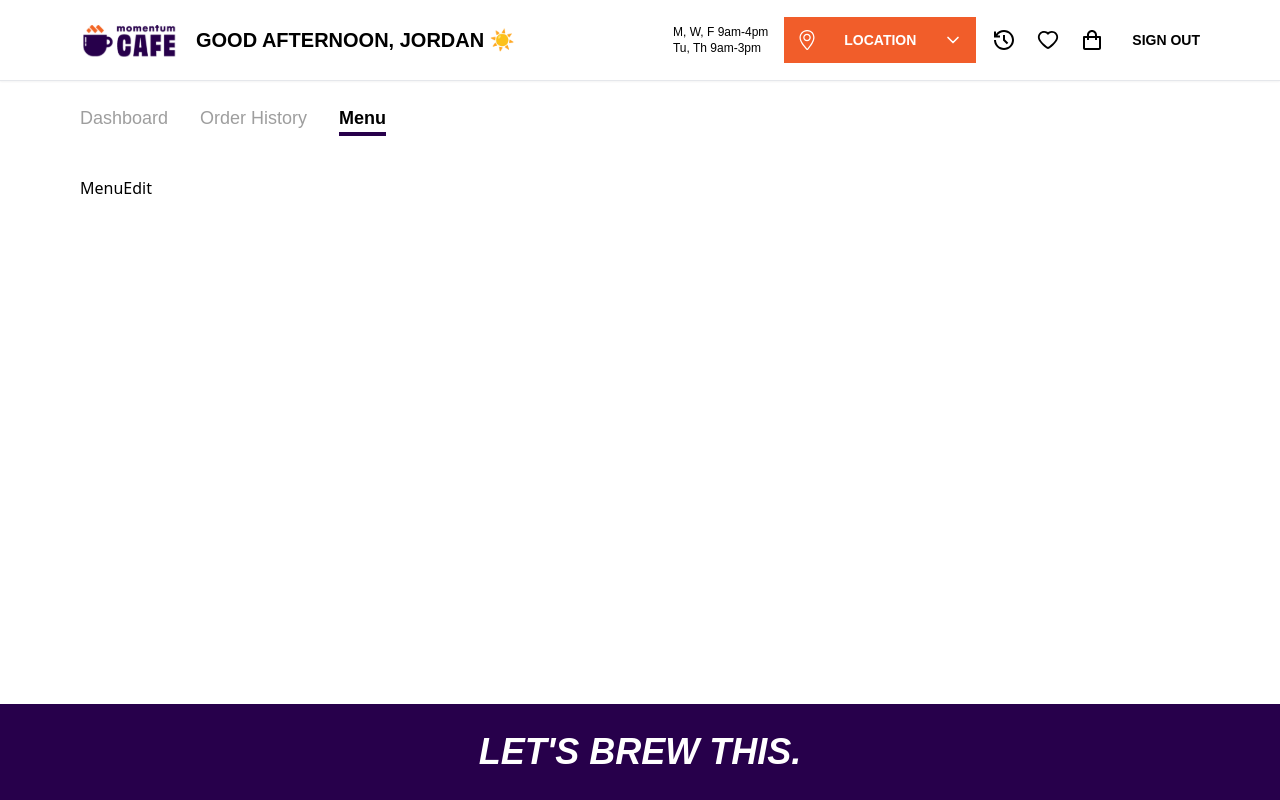
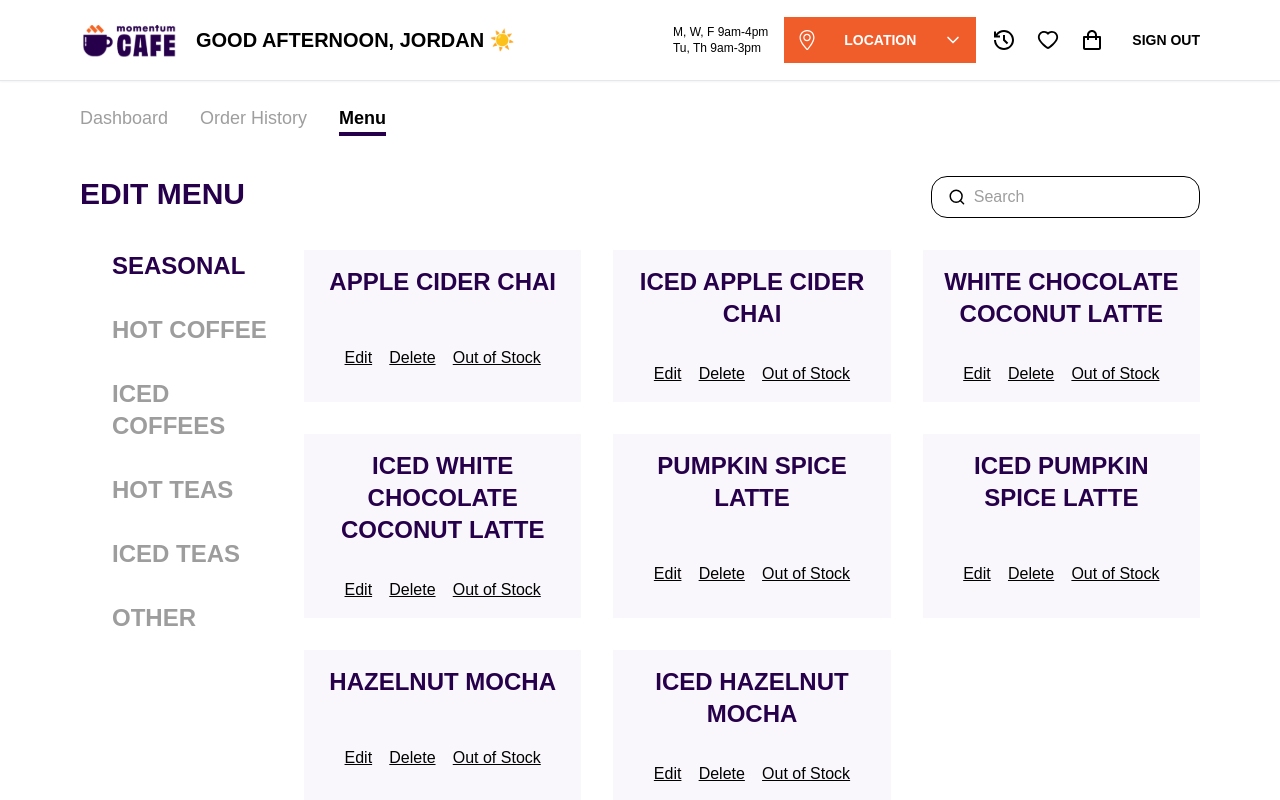
Before and after one commit to interactivejo/momentum-coffee-app, a Next.js app in the folder coffee-app/: page /admin in a window 1280 px wide. Both pictures are taken after a click on the element "Menu". Shown: the top 800 px of the page. Built offline with nearby package versions, Linux system fonts and the light colour scheme; a web font is replaced by a local one.

Commit message:
created editable menu piece

```diff
--- a/coffee-app/app/components/sections/MenuEdit.tsx
+++ b/coffee-app/app/components/sections/MenuEdit.tsx
@@ -1,9 +1,378 @@
-import React from 'react'
+import React from "react";
+import Search from "../ui/Search";
+import MenuEditBlock from "../ui/MenuEditBlock";
+import { useState } from "react";
+import { BsPlusCircleFill } from "react-icons/bs";
+
+const menu = {
+  categories: [
+    {
+      index: 2,
+      title: "Seasonal",
+      items: [
+        {
+          index: 1,
+          name: "Apple Cider Chai",
+          img: "/images/hot-tea.jpeg",
+        },
+        {
+          index: 2,
+          name: "Iced Apple Cider Chai",
+          img: "/images/iced-tea.jpeg",
+        },
+        {
+          index: 3,
+          name: "White Chocolate Coconut Latte",
+          img: "/images/hot-latte.jpeg",
+        },
+        {
+          index: 4,
+          name: "Iced White Chocolate Coconut Latte",
+          img: "/images/iced-latte.jpeg",
+        },
+        {
+          index: 5,
+          name: "Pumpkin Spice Latte",
+          img: "/images/hot-latte.jpeg",
+        },
+        {
+          index: 6,
+          name: "Iced Pumpkin Spice Latte",
+          img: "/images/iced-latte.jpeg",
+        },
+        {
+          index: 7,
+          name: "Hazelnut Mocha",
+          img: "/images/hot-mocha.jpeg",
+        },
+        {
+          index: 8,
+          name: "Iced Hazelnut Mocha",
+          img: "/images/iced-mocha.jpeg",
+        },
+      ],
+    },
+    {
+      index: 3,
+      title: "Hot Coffee",
+      items: [
+        {
+          index: 1,
+          name: "Drip Coffee (Panther City Blend)",
+          img: "/images/drip-coffee.jpeg",
+        },
+        {
+          index: 2,
+          name: "Espresso (Panther City Blend)",
+          img: "/images/espresso.jpeg",
+        },
+        {
+          index: 3,
+          name: "Double Espresso (Panther City Blend)",
+          img: "/images/espresso.jpeg",
+        },
+        {
+          index: 4,
+          name: "Latte",
+          img: "/images/hot-latte.jpeg",
+        },
+        {
+          index: 5,
+          name: "Cappuccino",
+          img: "/images/hot-latte.jpeg",
+        },
+        {
+          index: 6,
+          name: "Cortado",
+          img: "/images/cortado.jpeg",
+        },
+        {
+          index: 7,
+          name: "Traditional Macchiato",
+          img: "/images/hot-latte.jpeg",
+        },
+        {
+          index: 8,
+          name: "Americano",
+          img: "/images/drip-coffee.jpeg",
+        },
+        {
+          index: 9,
+          name: "Sons Latte",
+          img: "/images/hot-latte.jpeg",
+        },
+        {
+          index: 10,
+          name: "Mocha",
+          img: "/images/hot-mocha.jpeg",
+        },
+      ],
+    },
+    {
+      index: 4,
+      title: "Iced Coffees",
+      items: [
+        {
+          index: 1,
+          name: "Cold Brew",
+          img: "/images/cold-brew.jpeg",
+        },
+        {
+          index: 2,
+          name: "Iced Americano",
+          img: "/images/iced-americano.jpeg",
+        },
+        {
+          index: 3,
+          name: "Iced Latte",
+          img: "/images/iced-latte.jpeg",
+        },
+      ],
+    },
+    {
+      index: 5,
+      title: "Hot Teas",
+      items: [
+        {
+          index: 1,
+          name: "Chai Tea Latte",
+          img: "/images/hot-tea.jpeg",
+        },
+        {
+          index: 2,
+          name: "Matcha Latte",
+          img: "/images/hot-tea.jpeg",
+        },
+        {
+          index: 3,
+          name: "London Fog",
+          img: "/images/hot-tea.jpeg",
+        },
+        {
+          index: 4,
+          name: "Mint Tea",
+          img: "/images/hot-tea.jpeg",
+        },
+        {
+          index: 5,
+          name: "Chamomile Tea",
+          img: "/images/hot-tea.jpeg",
+        },
+        {
+          index: 6,
+          name: "Passion Fruit Tea",
+          img: "/images/hot-tea.jpeg",
+        },
+        {
+          index: 7,
+          name: "Green Tea",
+          img: "/images/hot-tea.jpeg",
+        },
+        {
+          index: 8,
+          name: "Chai Tea",
+          img: "/images/hot-tea.jpeg",
+        },
+        {
+          index: 9,
+          name: "English Breakfast Tea",
+          img: "/images/hot-tea.jpeg",
+        },
+        {
+          index: 10,
+          name: "Earl Grey Tea",
+          img: "/images/hot-tea.jpeg",
+        },
+        {
+          index: 11,
+          name: "Strawberry Hibiscus Tea",
+          img: "/images/hot-tea.jpeg",
+        },
+        {
+          index: 12,
+          name: "Ginger Snap Tea",
+          img: "/images/hot-tea.jpeg",
+        },
+        {
+          index: 13,
+          name: "Revive Tea",
+          img: "/images/hot-tea.jpeg",
+        },
+        {
+          index: 14,
+          name: "White Space Tea",
+          img: "/images/hot-tea.jpeg",
+        },
+        {
+          index: 15,
+          name: "Plum Blossom Tea",
+          img: "/images/hot-tea.jpeg",
+        },
+      ],
+    },
+    {
+      index: 6,
+      title: "Iced Teas",
+      items: [
+        {
+          index: 1,
+          name: "Iced Chai Tea Latte",
+          img: "/images/iced-latte.jpeg",
+        },
+        {
+          index: 2,
+          name: "Iced Matcha Latte",
+          img: "/images/iced-matcha.jpeg",
+        },
+        {
+          index: 3,
+          name: "Iced London Fog",
+          img: "/images/iced-tea.jpeg",
+        },
+        {
+          index: 4,
+          name: "Iced Mint Tea",
+          img: "/images/iced-tea.jpeg",
+        },
+        {
+          index: 5,
+          name: "Iced Chamomile Tea",
+          img: "/images/iced-tea.jpeg",
+        },
+        {
+          index: 6,
+          name: "Iced Passion Fruit Tea",
+          img: "/images/iced-tea.jpeg",
+        },
+        {
+          index: 7,
+          name: "Iced Green Tea",
+          img: "/images/iced-tea.jpeg",
+        },
+        {
+          index: 8,
+          name: "Iced Chai Tea",
+          img: "/images/iced-tea.jpeg",
+        },
+        {
+          index: 9,
+          name: "Iced English Breakfast Tea",
+          img: "/images/iced-tea.jpeg",
+        },
+        {
+          index: 10,
+          name: "Iced Earl Grey Tea",
+          img: "/images/iced-tea.jpeg",
+        },
+        {
+          index: 11,
+          name: "Iced Strawberry Hibiscus Tea",
+          img: "/images/iced-tea-red.jpeg",
+        },
+        {
+          index: 12,
+          name: "Iced Ginger Snap Tea",
+          img: "/images/iced-tea.jpeg",
+        },
+        {
+          index: 13,
+          name: "Iced Revive Tea",
+          img: "/images/iced-tea.jpeg",
+        },
+        {
+          index: 14,
+          name: "Iced White Space Tea",
+          img: "/images/iced-tea.jpeg",
+        },
+        {
+          index: 15,
+          name: "Iced Plum Blossom Tea",
+          img: "/images/iced-tea.jpeg",
+        },
+      ],
+    },
+    {
+      index: 7,
+      title: "Other",
+      items: [
+        {
+          index: 1,
+          name: "Hot Chocolate",
+          img: "/images/hot-chocolate.jpeg",
+        },
+        {
+          index: 2,
+          name: "Chocolate Milk",
+          img: "/images/iced-mocha.jpeg",
+        },
+      ],
+    },
+  ],
+};
 
 const MenuEdit = () => {
+  const [toggleState, setToggleState] = useState(2);
+
+  const toggleTab = (index: number) => {
+    setToggleState(index);
+    console.log(index);
+  };
+
   return (
-    <div>MenuEdit</div>
-  )
-}
+    <div>
+      <div className="flex flex-row justify-between gap-4 mb-8">
+        <h2 className="font-ObviouslyNarrow uppercase text-3xl text-[#27004B] font-semibold">
+          Edit Menu
+        </h2>
+        <div className="hidden lg:block">
+          <Search />
+        </div>
 
-export default MenuEdit
+      </div>
+
+      <div className="flex flex-row gap-8">
+        <div className="lg:min-w-[12rem] min-w-[8rem] lg:pl-8 flex flex-col lg:gap-8 gap-4">
+          {menu.categories.map((category) => (
+            <div
+              key={category.index}
+              className="text-[#9D9D9D]"
+              onClick={() => toggleTab(category.index)}
+            >
+              <h3
+                className={`${
+                  toggleState === category.index && "text-[#27004B]"
+                } cursor-pointer font-ObviouslyNarrow text-lg lg:text-2xl uppercase font-semibold `}
+              >
+                {category.title}
+              </h3>
+            </div>
+          ))}
+        </div>
+
+        <div className="w-full">
+          {menu.categories.map((category) => (
+            <div key={Math.random()}>
+              {toggleState === category.index && (
+                <div key={Math.random()} className="grid grid-cols-1 gap-8 md:grid-cols-2 md: lg:grid-cols-3">
+                  {category.items.map((item) => (
+                    <div key={Math.random()}>
+                      <MenuEditBlock title={item.name} image={item.img} />
+                    </div>
+                  ))}
+                </div>
+              )}
+            </div>
+          ))}
+
+          <div className="flex flex-row items-center gap-4 mt-8">
+            <BsPlusCircleFill size={20} className="text-[#F15D2A]"/>
+            <p className="text-lg font-medium underline font-Futura hover:text-[#F15D2A] cursor-pointer">Add New Item</p>
+          </div>
+
+        </div>
+      </div>
+    </div>
+  );
+};
+
+export default MenuEdit;
--- /dev/null
+++ b/coffee-app/app/components/ui/MenuEditBlock.tsx
@@ -0,0 +1,16 @@
+import React from 'react'
+
+const MenuEditBlock = (props: any) => {
+  return (
+    <div className='bg-[#F9F7FB] p-4 h-full flex flex-col gap-8 justify-between'>
+        <h4 className='text-2xl font-semibold uppercase font-ObviouslyNarrow text-[#27004B] text-center'>{props.title}</h4>
+        <div className='flex flex-row justify-between gap-4 text-base font-medium font-Futura max-w-[80%] m-auto w-full md:max-w-[100%] lg:max-w-[80%]'>
+            <p className='cursor-pointer hover:text-[#F15D2A] transition underline'>Edit</p>
+            <p className='cursor-pointer hover:text-[#F15D2A] transition underline'>Delete</p>
+            <p className='cursor-pointer hover:text-[#F15D2A] transition underline text-center'>Out of Stock</p>
+        </div>
+    </div>
+  )
+}
+
+export default MenuEditBlock
```
